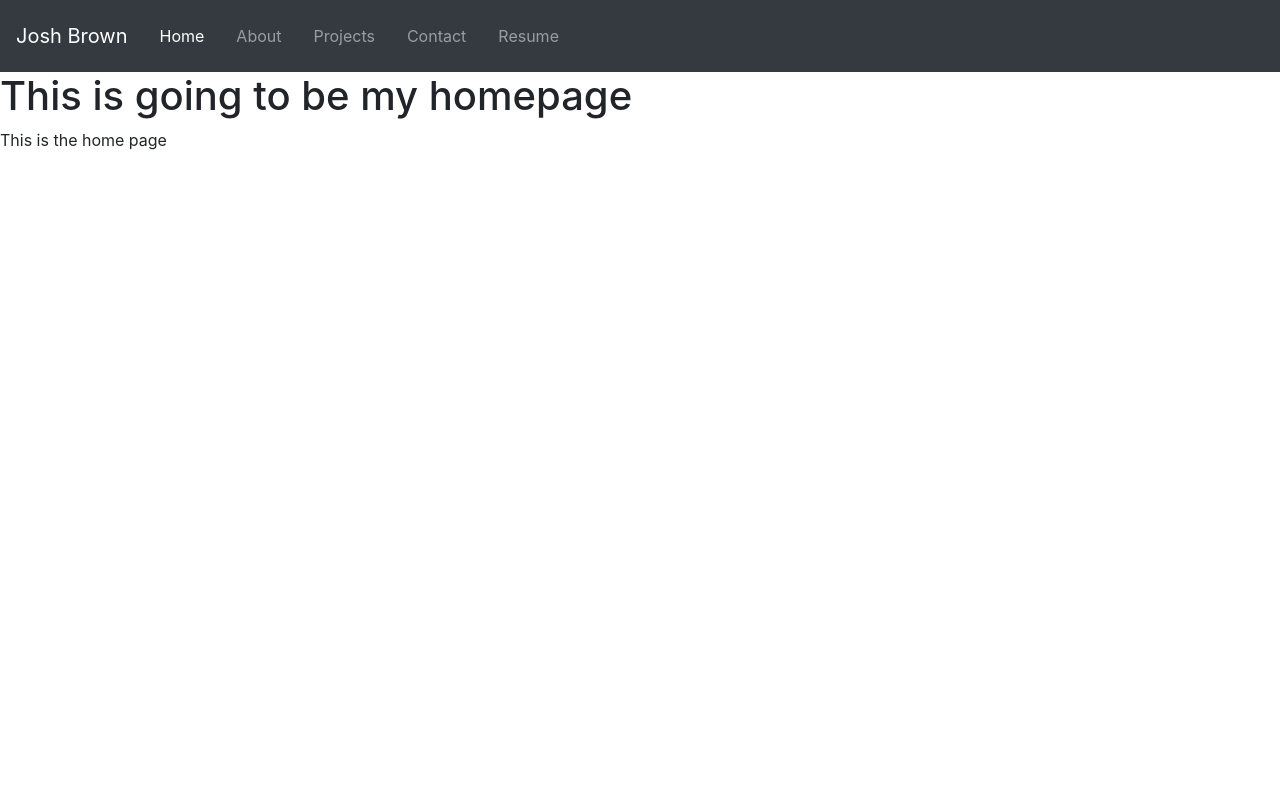
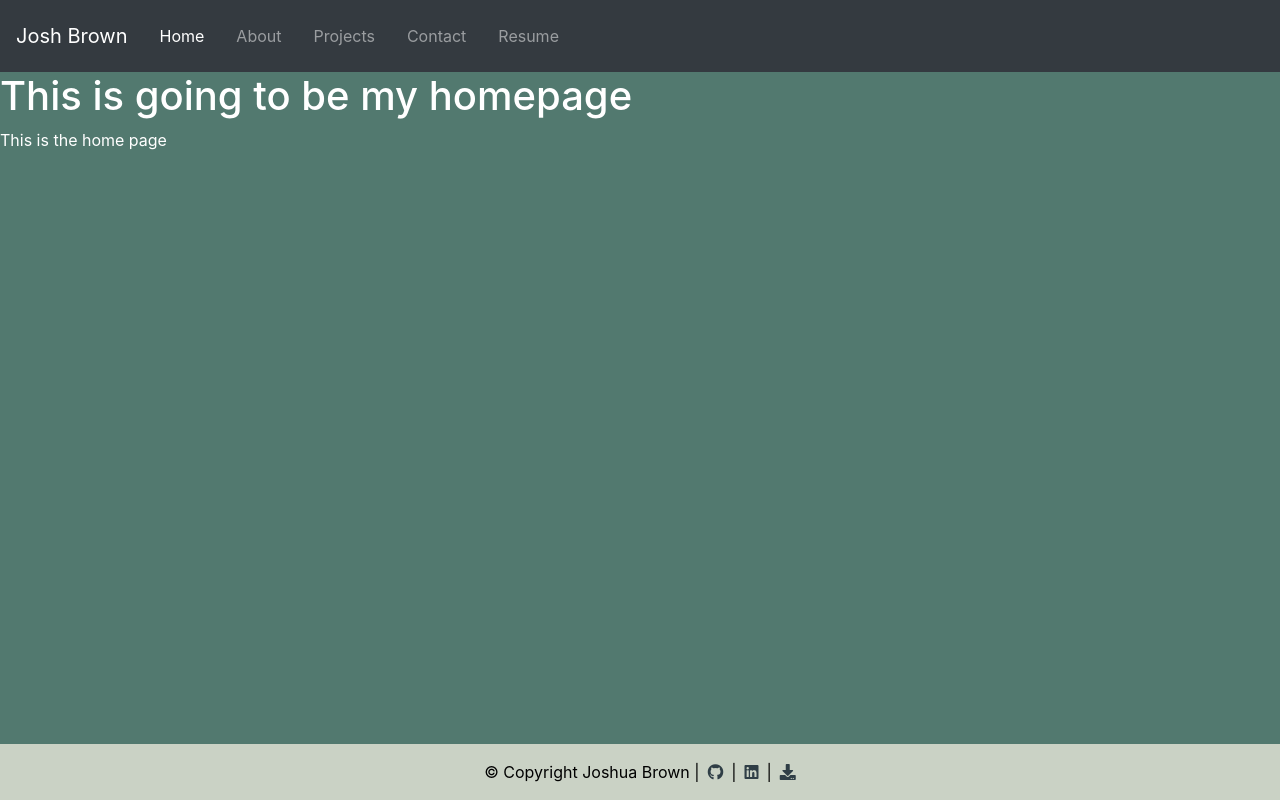
Before and after one commit to Brownies-SE/Portfolio, a React (Create React App) app: page / in a window 1280 px wide. Built offline with nearby package versions, Linux system fonts and the light colour scheme.

Commit message:
Created project page and footer

```diff
--- /dev/null
+++ b/public/assets/css/style.css
@@ -0,0 +1,22 @@
+body {
+  background-color: #52796f !important;
+  color: white !important;
+}
+
+.footer {
+  position: fixed;
+  left: 0;
+  bottom: 0;
+  width: 100%;
+  background-color: #cad2c5;
+  color: black;
+  text-align: center;
+}
+
+.middle {
+  margin-top: 50px;
+}
+
+.icon {
+  color: #2f3e46;
+}
--- a/public/index.html
+++ b/public/index.html
@@ -15,7 +15,14 @@
       user's mobile device or desktop. See https://developers.google.com/web/fundamentals/web-app-manifest/
 
     -->
-
+    <link rel="stylesheet" href="/assets/css/style.css" />
+    <link
+      rel="stylesheet"
+      href="https://cdnjs.cloudflare.com/ajax/libs/font-awesome/5.15.3/css/all.min.css"
+      integrity="sha512-iBBXm8fW90+nuLcSKlbmrPcLa0OT92xO1BIsZ+ywDWZCvqsWgccV3gFoRBv0z+8dLJgyAHIhR35VZc2oM/gI1w=="
+      crossorigin="anonymous"
+      referrerpolicy="no-referrer"
+    />
     <link rel="manifest" href="%PUBLIC_URL%/manifest.json" />
     <!--
       Notice the use of %PUBLIC_URL% in the tags above.
--- /dev/null
+++ b/src/components/Footer.js
@@ -0,0 +1,27 @@
+import React from "react";
+
+function Footer() {
+  return (
+    <div class="footer">
+      <p className="mt-3">
+        © Copyright Joshua Brown |
+        <a href="https://github.com/Brownies-SE" className="ml-2 icon">
+          <i class="fab fa-github"></i>
+        </a>
+        <span className="ml-2">|</span>
+        <a
+          href="https://www.linkedin.com/in/joshua-brown-9896671a2/"
+          className="ml-2 icon"
+        >
+          <i class="fab fa-linkedin"></i>
+        </a>
+        <span className="ml-2">|</span>
+        <a href="/assets/documents/Resume.pdf" className="ml-2 icon">
+          <i class="fas fa-download"></i>
+        </a>
+      </p>
+    </div>
+  );
+}
+
+export default Footer;
--- a/src/components/PortfolioContainer.js
+++ b/src/components/PortfolioContainer.js
@@ -1,9 +1,10 @@
 import React, { useState } from "react";
 import NavTabs from "./NavTabs";
-import Home from "./pages/Home";
-import About from "./pages/About";
-import Contact from "./pages/Contact";
-import Projects from "./pages/Projects";
+import Home from "../pages/Home";
+import About from "../pages/About";
+import Contact from "../pages/Contact";
+import Projects from "../pages/Projects";
+import Footer from "./Footer";
 
 function PortfolioContainer() {
   const [currentPage, setCurrentPage] = useState("Home");
@@ -27,6 +28,7 @@ function PortfolioContainer() {
     <div>
       <NavTabs currentPage={currentPage} handlePageChange={handlePageChange} />
       {renderPage()}
+      <Footer />
     </div>
   );
 }
--- a/src/components/pages/Projects.js
+++ /dev/null
@@ -1,46 +0,0 @@
-import React from "react";
-
-function Projects() {
-  return (
-    <section class="content container">
-      <a
-        href="https://tjcourey.github.io/beerMe-international/"
-        target="_blank"
-        rel="noopener"
-      >
-        <img src="https://j.gifs.com/16jYlZ.gif" alt="BeerMe Webpage image" />
-        <div class="img-text">
-          <span class="project-name">BeerMe</span>
-          <br />
-        </div>
-      </a>
-      <a
-        href="https://shielded-fortress-40349.herokuapp.com/"
-        target="_blank"
-        rel="noopener"
-      >
-        <img
-          src="https://j.gifs.com/GRZ5g3.gif"
-          alt="A gif looking  at our restaurant website"
-        />
-        <div class="img-text">
-          <span class="project-name">Insomnia-Thai</span>
-          <br />
-        </div>
-      </a>
-      <a
-        href="https://github.com/Brownies-SE/MVC-Tech-Blog"
-        target="_blank"
-        rel="noopener"
-      >
-        <img src="https://j.gifs.com/Z8Vzx5.gif" alt="Gif of a blog" />
-        <div class="img-text">
-          <span class="project-name">Password Generator</span>
-          <br />
-        </div>
-      </a>
-    </section>
-  );
-}
-
-export default Projects;
--- /dev/null
+++ b/src/pages/Projects.js
@@ -0,0 +1,58 @@
+import React from "react";
+import { Carousel, Container, Row, Col } from "react-bootstrap";
+
+function Projects() {
+  return (
+    <Container>
+      <h1 className="text-center mt-5">Projects</h1>
+      <Row className="middle justify-content-center">
+        <Col sm={10}>
+          <Carousel>
+            <Carousel.Item>
+              <img
+                className="rounded d-block w-100"
+                src="https://j.gifs.com/16jYlZ.gif"
+                alt="First slide"
+              />
+              <Carousel.Caption>
+                <h3>First slide label</h3>
+                <p>
+                  Nulla vitae elit libero, a pharetra augue mollis interdum.
+                </p>
+              </Carousel.Caption>
+            </Carousel.Item>
+            <Carousel.Item>
+              <img
+                className="rounded d-block w-100"
+                src="https://j.gifs.com/GRZ5g3.gif"
+                alt="Second slide"
+              />
+
+              <Carousel.Caption>
+                <h3>Second slide label</h3>
+                <p>Lorem ipsum dolor sit amet, consectetur adipiscing elit.</p>
+              </Carousel.Caption>
+            </Carousel.Item>
+            <Carousel.Item>
+              <img
+                className="rounded d-block w-100"
+                src="https://j.gifs.com/Z8Vzx5.gif"
+                alt="Third slide"
+              />
+
+              <Carousel.Caption>
+                <h3>Third slide label</h3>
+                <p>
+                  Praesent commodo cursus magna, vel scelerisque nisl
+                  consectetur.
+                </p>
+              </Carousel.Caption>
+            </Carousel.Item>
+          </Carousel>
+        </Col>
+      </Row>
+    </Container>
+  );
+}
+
+export default Projects;
```
Also changed, not shown: src/pages/About.js (renamed from src/components/pages/About.js), src/pages/Contact.js (renamed from src/components/pages/Contact.js), src/pages/Home.js (renamed from src/components/pages/Home.js), 1 other file (tests, documents, lock files or other folders).
